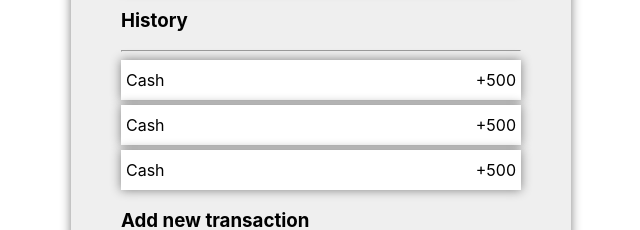
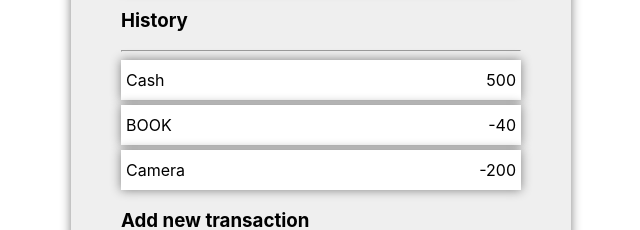
Before and after one commit to samadakram/practice-expense-tracker-app, a React (Create React App) app: page / in a window 1280 px wide. Shown: the part 305-535 px from the top of the page, without its empty margins (319-959 px from the left). Built offline with nearby package versions, Linux system fonts and the light colour scheme.

Commit message:
Update Child.js
printed object value of array in List

```diff
--- a/src/Child.js
+++ b/src/Child.js
@@ -24,8 +24,8 @@ function Child(){
                     {transactions.map((transObj, ind)=>{
                         return(
                             <li>
-                        <span>Cash</span>
-                        <span>+500</span>
+                        <span> {transObj.desc} </span>
+                        <span> {transObj.amount} </span>
                     </li>
                         )
                     })}
```
